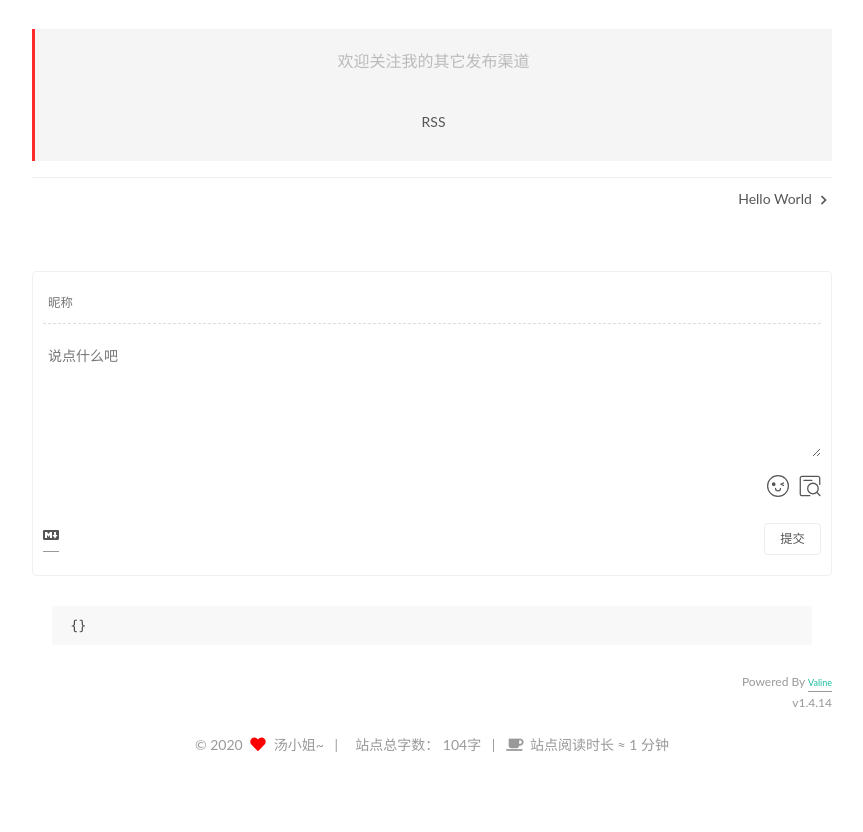
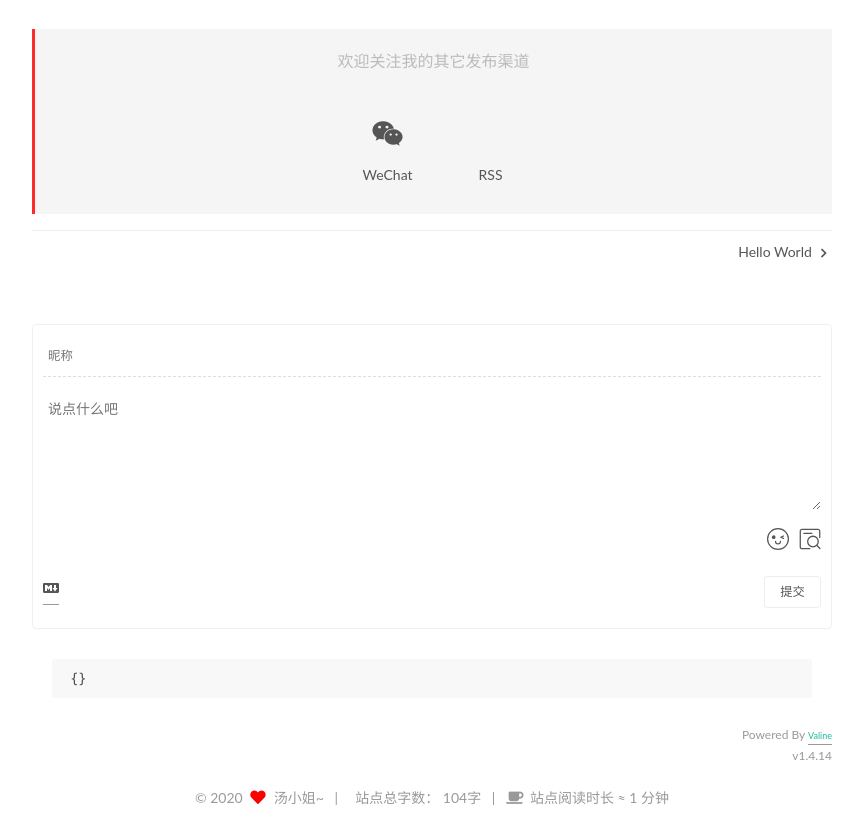
Before and after one commit to DI2020/DI2020.github.io, a plain HTML site: page 2020/08/20/MyFirstArticle/index.html in a window 1280 px wide. Shown: the part 1096-1928 px from the top of the page, without its empty margins (368-1231 px from the left). Before the commit the page ends 1875 px from the top, so only its background shows below. Drawn offline with Linux system fonts and the light colour scheme; some packages are replaced by stand-ins of ours; files that its build step writes are made by us from their sources; a script that the page names is missing; some icons are missing; files whose address does not match are found by name.

Commit message:
Site updated: 2020-08-20 18:00:22

```diff
--- a/2020/08/20/MyFirstArticle/index.html
+++ b/2020/08/20/MyFirstArticle/index.html
@@ -322,9 +322,19 @@
     <div class="social-list">
 
         <div class="social-item">
+          <a target="_blank" class="social-link" href="/uploads/wechat.png">
+            <span class="icon">
+              <i class="fab fa-weixin"></i>
+            </span>
+
+            <span class="label">WeChat</span>
+          </a>
+        </div>
+
+        <div class="social-item">
           <a target="_blank" class="social-link" href="/atom.xml">
             <span class="icon">
-              <i class="rss"></i>
+              <i class="fab fa-rss"></i>
             </span>
 
             <span class="label">RSS</span>
--- a/css/main.css
+++ b/css/main.css
@@ -1245,7 +1245,7 @@ pre .javascript .function {
 }
 .links-of-author a::before,
 .links-of-author span.exturl::before {
-  background: #3db3c4;
+  background: #f24aff;
   border-radius: 50%;
   content: ' ';
   display: inline-block;
```
Also changed, not shown: 2020/08/20/hello-world/index.html (+11 -1 lines).
